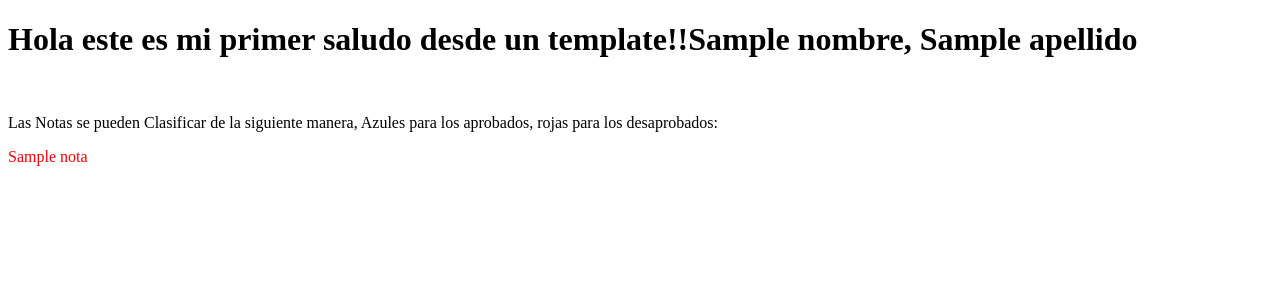
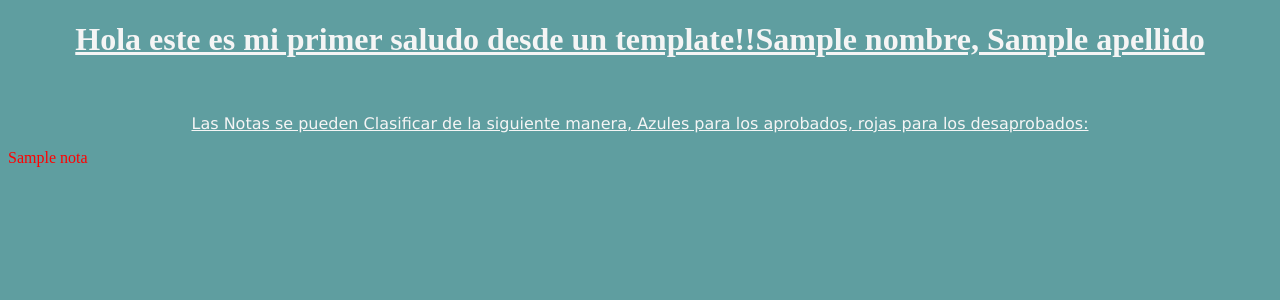
Before and after one commit to LeandroBouza/Desafio-18-Portafolio, a Django app: template ejemplo/templates/ejemplo/saludar.html in a window 1280 px wide. Shown: the top 300 px of the page. Run offline with Django 4.2, Linux system fonts and the light colour scheme; the template is opened without the code that fills it: most values are stand-ins (such as "Sample title", 1, 10 or a date in 2020).

Commit message:
Se agregan estilos a Saludar y Familiares

```diff
--- a/ejemplo/templates/ejemplo/saludar.html
+++ b/ejemplo/templates/ejemplo/saludar.html
@@ -6,11 +6,11 @@
     <meta name="viewport" content="width=device-width, initial-scale=1.0">
     <title>Desafio Django</title>
 </head>
-<body>
+<body style="background-color: cadetblue;">
 
-    <h1>Hola este es mi primer saludo desde un template!!{{nombre}}, {{apellido}}</h1><br>
+    <h1 style="color: whitesmoke; text-align: center; text-decoration: underline;">Hola este es mi primer saludo desde un template!!{{nombre}}, {{apellido}}</h1><br>
 
-    <p>Las Notas se pueden Clasificar de la siguiente manera, Azules para los aprobados, rojas para los desaprobados:</p>
+    <p style="color: whitesmoke;text-align: center; font-family: Verdana, Geneva, Tahoma, sans-serif; text-decoration:underline;">Las Notas se pueden Clasificar de la siguiente manera, Azules para los aprobados, rojas para los desaprobados:</p>
 
 
     {% for nota in notas %}
@@ -27,9 +27,5 @@
     {% endfor %}
 
 
-
-
-
-
 </body>
 </html>
```
Also changed, not shown: ejemplo/templates/ejemplo/familiares.html (+4 -3 lines).
